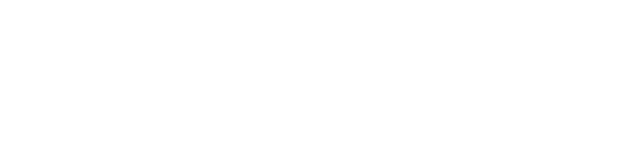
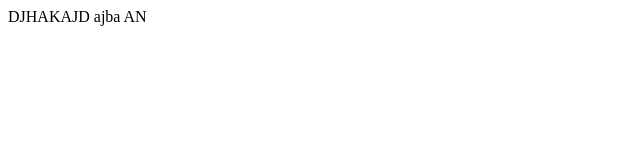
Before and after one commit to Hariharanerrors/bootstarp, a plain HTML site: page BOOTSTARP/index.html in a window 1280 px wide. Shown: the whole page, without its empty margins (0-640 px from the left). Drawn offline with Linux system fonts and the light colour scheme.

Commit message:
added div

```diff
--- a/BOOTSTARP/index.html
+++ b/BOOTSTARP/index.html
@@ -7,5 +7,9 @@
 </head>
 <body>
 
+    <div> DJHAKAJD
+        ajba
+        AN
+    </div>
 </body>
 </html>
```
